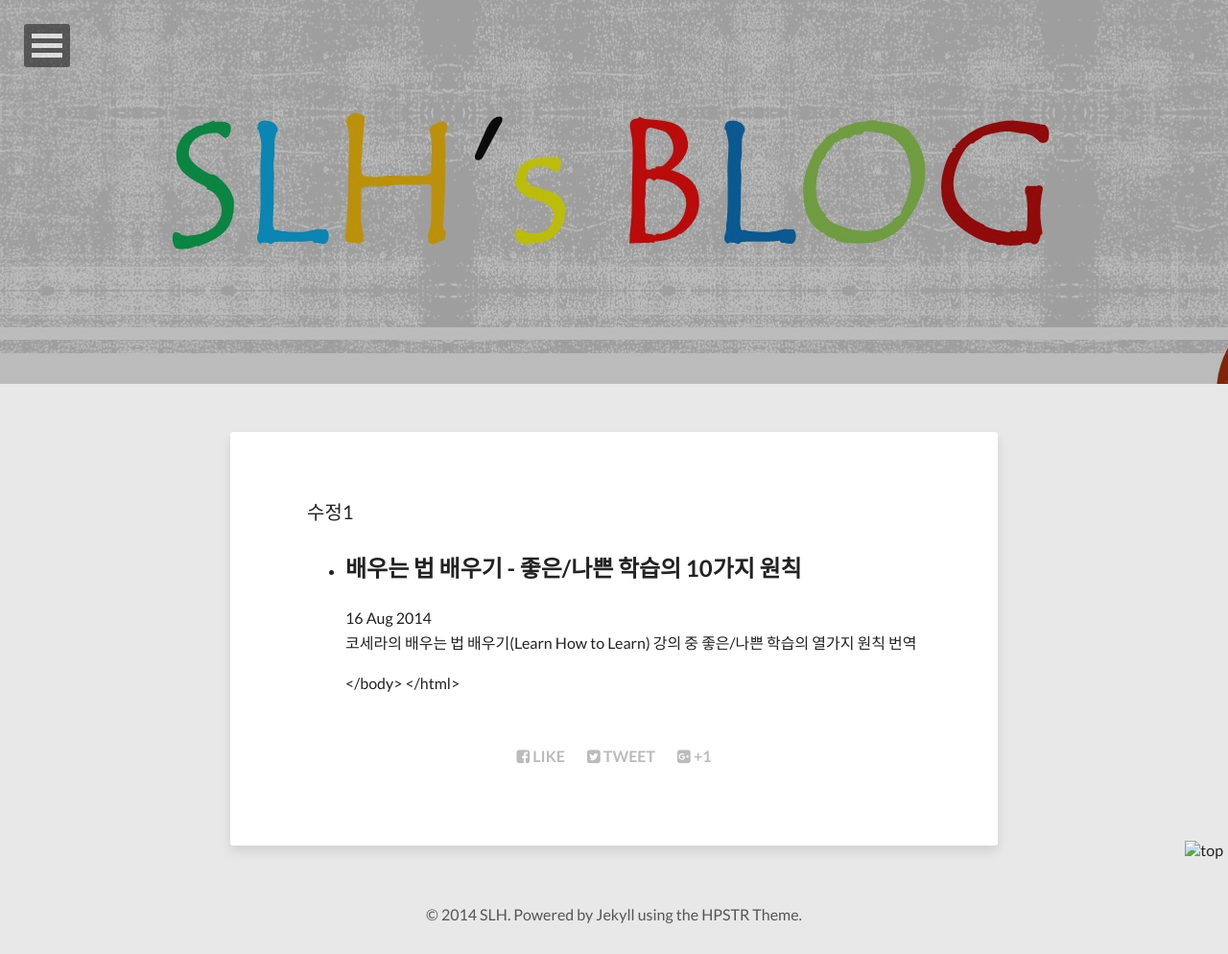
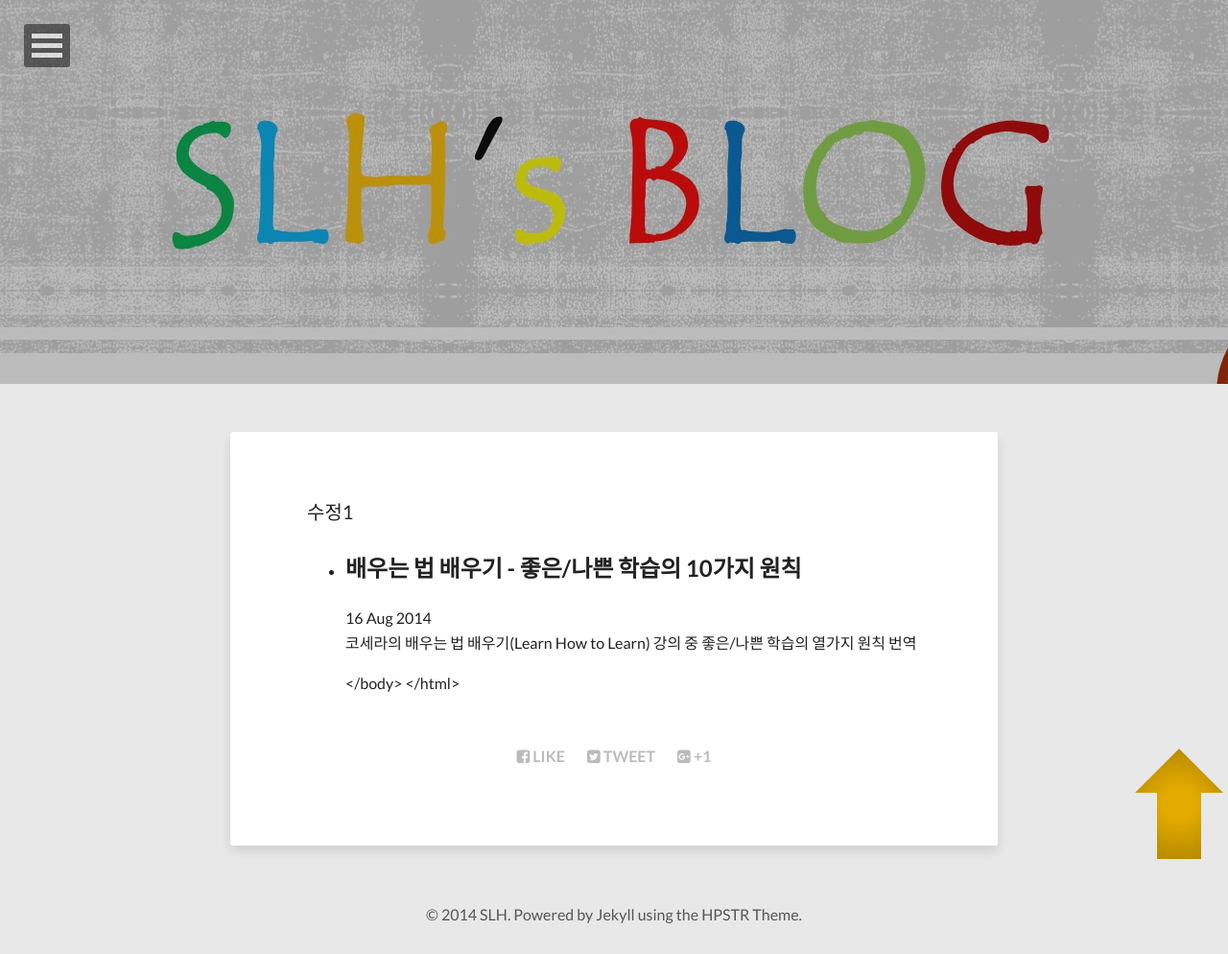
Before and after one commit to geoncheollee/geonblog, a Jekyll site: the page built from index.md, in a window 1280 px wide. Shown: the whole page at 96% size. Built offline with Jekyll 4.4.1, drawn with Linux system fonts in a browser that asks for light colours; nearby versions of some CDN libraries.

Commit message:
Update page.html

```diff
--- a/_layouts/page.html
+++ b/_layouts/page.html
@@ -20,7 +20,7 @@
 <!-- 버튼(건철)
     body의 id인 page 참조하여 이동-->
 <div style="position: fixed; bottom: 5px; right: 5px;">
-  <a href="#page"><img src="top.png" title="top"></a>
+  <a href="#page"><img src="{{ site.url }}/images/top.png" title="top"></a>
 </div>
 
 <div class="entry-header">
```
